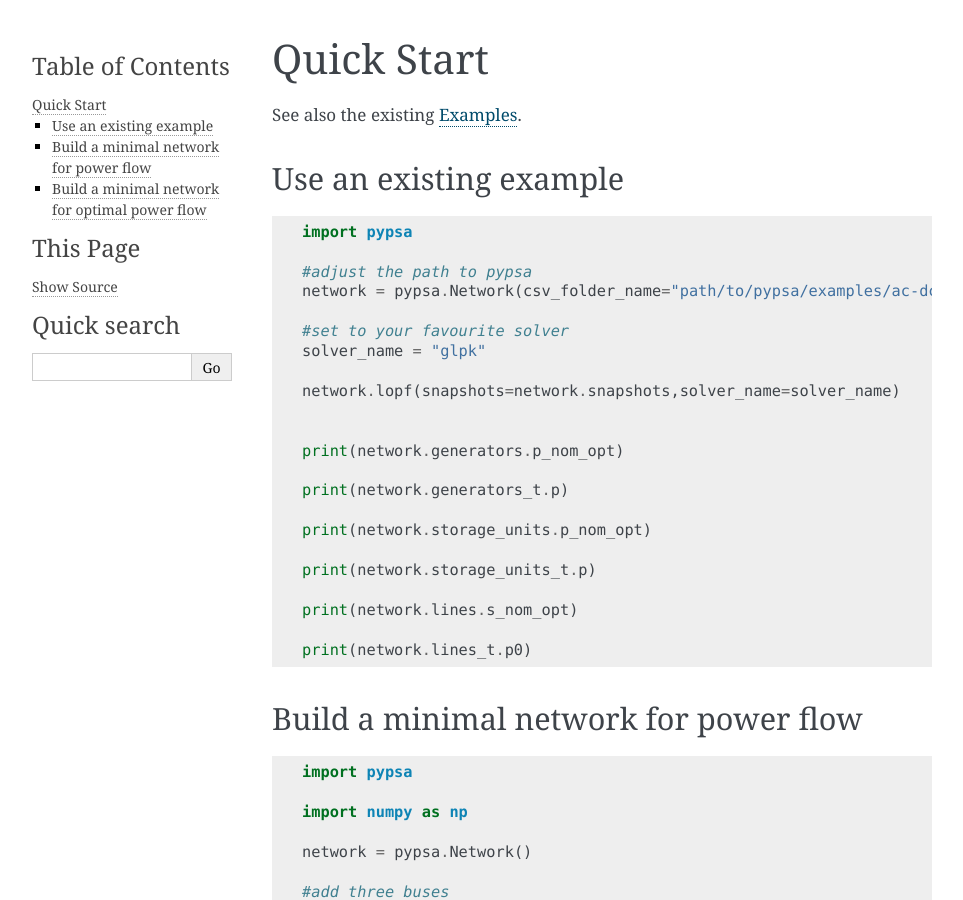
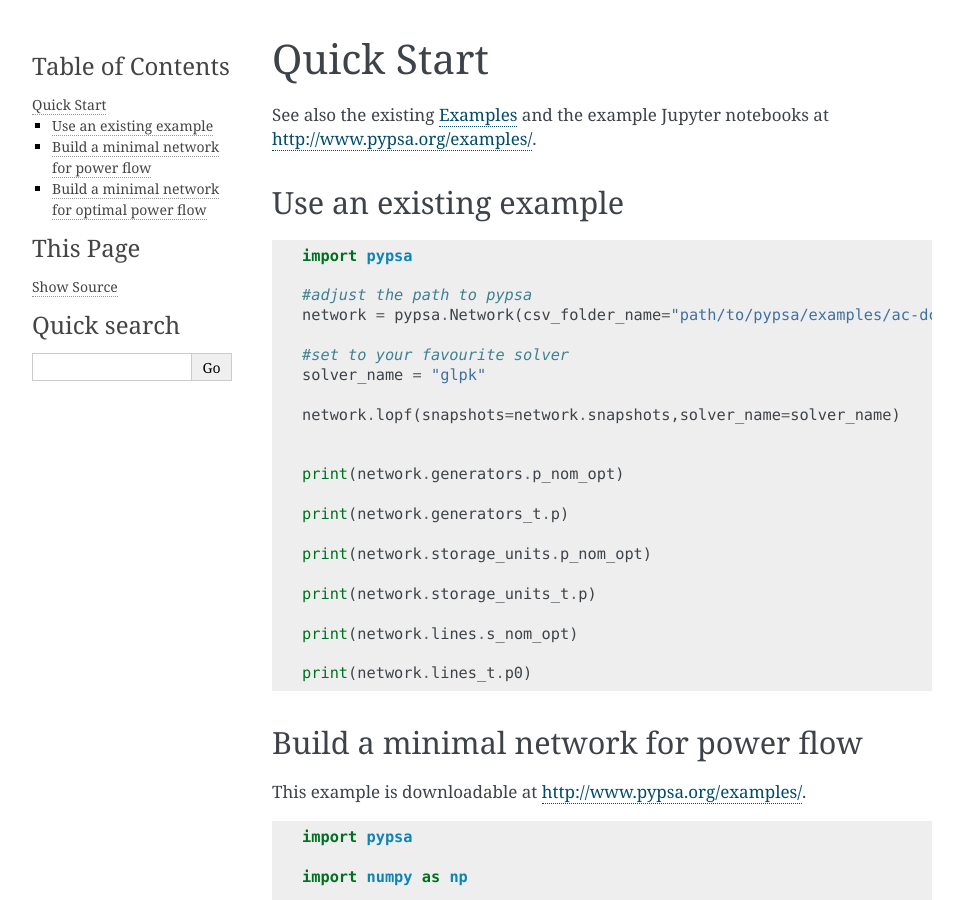
Before and after one commit to PyPSA/PyPSA, a Sphinx documentation site: the page built from doc/quick_start.rst, in a window 1280 px wide and 900 px high. Shown: the whole window, without its empty margins (148-1111 px from the left). Built offline with Sphinx 7.4.7, drawn with Linux system fonts in a browser that asks for light colours; formulas are drawn with MathJax 3; some of the changed text lies outside the part shown.

Commit message:
Small changes to documentation and examples

```diff
--- a/doc/quick_start.rst
+++ b/doc/quick_start.rst
@@ -2,7 +2,9 @@
 Quick Start
 ###########################
 
-See also the existing :doc:`examples`.
+See also the existing :doc:`examples` and the example Jupyter
+notebooks at `http://www.pypsa.org/examples/
+<http://www.pypsa.org/examples/>`_.
 
 
 Use an existing example
@@ -38,6 +40,8 @@ Use an existing example
 Build a minimal network for power flow
 ======================================
 
+This example is downloadable at `http://www.pypsa.org/examples/
+<http://www.pypsa.org/examples/>`_.
 
 .. code:: python
 
@@ -91,6 +95,11 @@ Build a minimal network for power flow
 
 Build a minimal network for optimal power flow
 ==============================================
+
+
+This example is downloadable at `http://www.pypsa.org/examples/
+<http://www.pypsa.org/examples/>`_.
+
 
 .. code:: python
 
```
Also changed, not shown: doc/examples.rst (+20 -18 lines), 2 other files.
